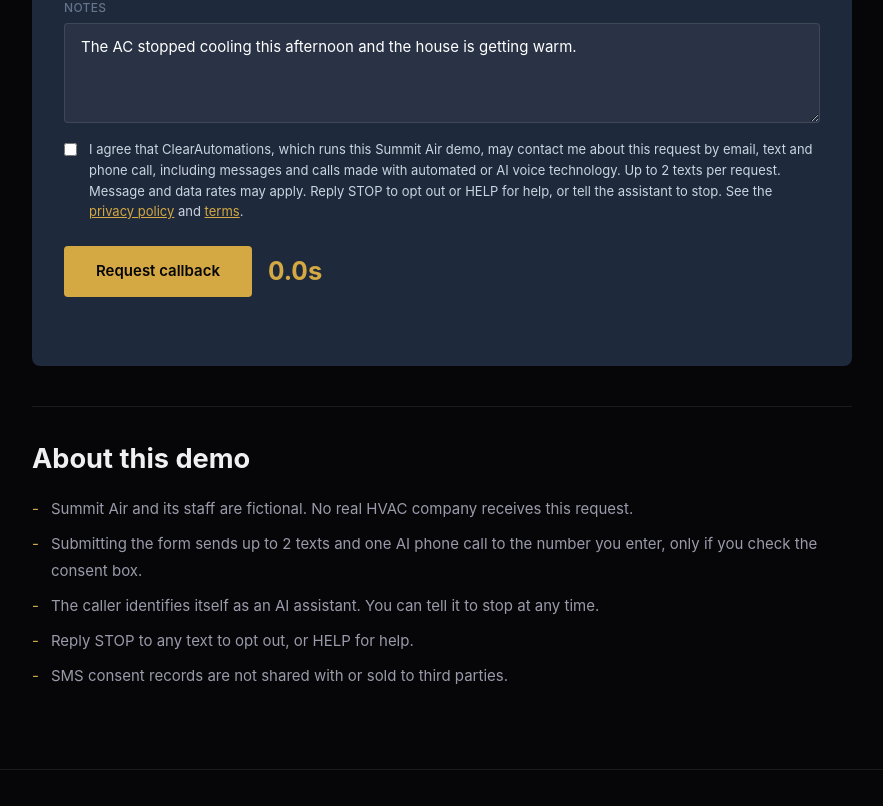
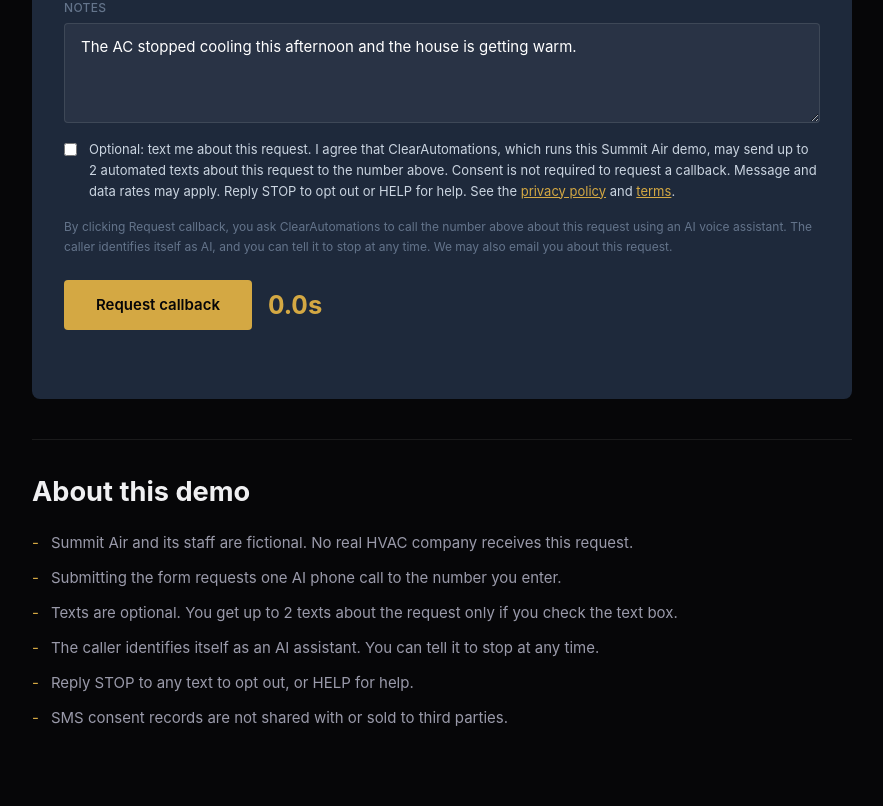
Before and after one commit to ZionZJ/clearautomations-website, a Next.js app: page /demo/summit-air in a window 1280 px wide. Shown: the part 700-1506 px from the top of the page, without its empty margins (198-1081 px from the left). Built offline with nearby package versions, Linux system fonts and the light colour scheme.

Commit message:
Make SMS opt-in optional on Summit Air demo (10DLC forced opt-in fix)

```diff
--- a/src/app/demo/summit-air/page.tsx
+++ b/src/app/demo/summit-air/page.tsx
@@ -25,7 +25,8 @@ export default function SummitAirDemoPage() {
         <BulletList
           items={[
             "Summit Air and its staff are fictional. No real HVAC company receives this request.",
-            "Submitting the form sends up to 2 texts and one AI phone call to the number you enter, only if you check the consent box.",
+            "Submitting the form requests one AI phone call to the number you enter.",
+            "Texts are optional. You get up to 2 texts about the request only if you check the text box.",
             "The caller identifies itself as an AI assistant. You can tell it to stop at any time.",
             "Reply STOP to any text to opt out, or HELP for help.",
             "SMS consent records are not shared with or sold to third parties.",
--- a/src/components/summit-air-demo-form.tsx
+++ b/src/components/summit-air-demo-form.tsx
@@ -2,7 +2,6 @@
 
 import { useEffect, useRef, useState, type FormEvent } from "react";
 import {
-  ContactConsent,
   Field,
   HoneypotField,
   inputClass,
@@ -56,7 +55,9 @@ export function SummitAirDemoForm() {
       serviceType: value("serviceType"),
       urgency: value("urgency"),
       notes: value("notes"),
-      consentGranted: (form.elements.namedItem("consent") as HTMLInputElement).checked,
+      // Submitting is the callback request (disclosed above the button). Texts are a separate, optional opt-in.
+      consentGranted: true,
+      smsConsent: (form.elements.namedItem("smsConsent") as HTMLInputElement).checked,
       companyWebsite: value("websiteUrlConfirm"),
     };
 
@@ -147,11 +148,14 @@ export function SummitAirDemoForm() {
         />
       </Field>
 
-      <ContactConsent name="consent">
-        I agree that ClearAutomations, which runs this Summit Air demo, may contact me about this
-        request by email, text and phone call, including messages and calls made with automated or
-        AI voice technology. Up to 2 texts per request. Message and data rates may apply. Reply STOP
-        to opt out or HELP for help, or tell the assistant to stop. See the{" "}
+      {/* Optional by design: carriers reject SMS opt-in that is required to submit the form. */}
+      <label className="flex gap-3 items-start text-[13px] leading-[1.6] text-[var(--navy-text)]">
+        <input type="checkbox" name="smsConsent" className="mt-1 accent-[var(--amber)]" />
+        <span>
+          Optional: text me about this request. I agree that ClearAutomations, which runs this
+          Summit Air demo, may send up to 2 automated texts about this request to the number above.
+          Consent is not required to request a callback. Message and data rates may apply. Reply STOP
+          to opt out or HELP for help. See the{" "}
           <a href="/privacy" className="text-[var(--amber)] underline">
             privacy policy
           </a>{" "}
@@ -160,7 +164,14 @@ export function SummitAirDemoForm() {
             terms
           </a>
           .
-      </ContactConsent>
+        </span>
+      </label>
+
+      <p className="text-[12px] leading-[1.6] text-[var(--navy-muted)]">
+        By clicking Request callback, you ask ClearAutomations to call the number above about this
+        request using an AI voice assistant. The caller identifies itself as AI, and you can tell it
+        to stop at any time. We may also email you about this request.
+      </p>
 
       <HoneypotField />
 
```
Lines whose indentation alone changed are shown as unchanged.
